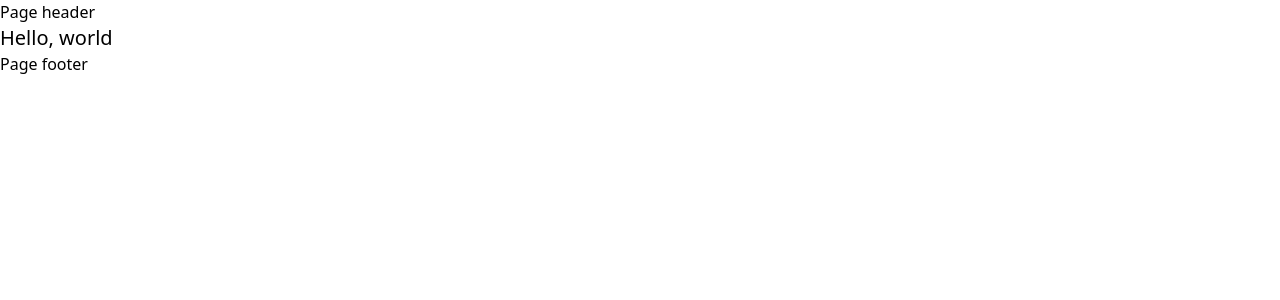
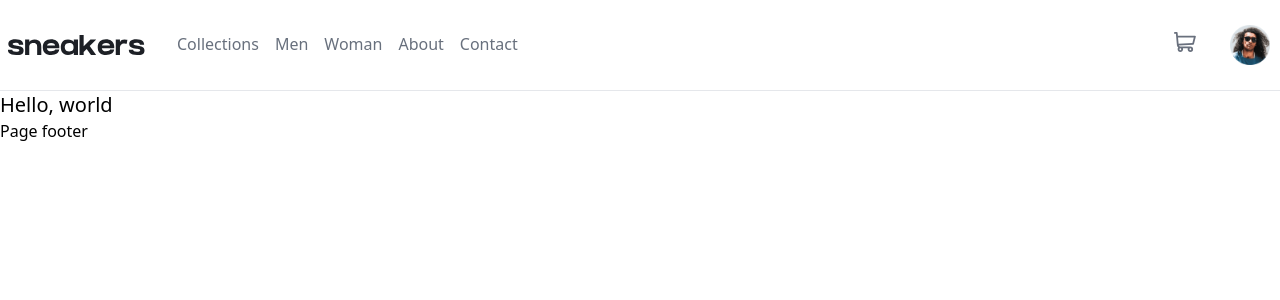
Before and after one commit to dominikrubroeder/ecommerce-product-page-website, a Next.js app: page / in a window 1280 px wide. Shown: the top 300 px of the page. Built offline with nearby package versions, Linux system fonts and the light colour scheme.

Commit message:
Create PageHeader UI structure, styling and Cart modal

```diff
--- /dev/null
+++ b/components/Cart.tsx
@@ -0,0 +1,34 @@
+import React, { useState } from 'react';
+import Image from 'next/image';
+
+const Cart: React.FC = () => {
+  const [isOpen, setIsOpen] = useState(false);
+
+  return (
+    <div className="relative">
+      <Image
+        src="/images/icon-cart.svg"
+        width={22}
+        height={20}
+        alt="Cart icon"
+        className="cursor-pointer"
+        onClick={() => setIsOpen((previousState) => !previousState)}
+      />
+
+      {isOpen && (
+        <div className="absolute drop-shadow rounded-sm bg-white min-w-[20rem] right-0">
+          <header className="border-b">
+            <div className="font-bold p-4">Cart</div>
+          </header>
+          <div className="flex items-center justify-center min-h-[10rem]">
+            <p className="text-app-neutral-blue-grayish-dark">
+              Your cart is empty.
+            </p>
+          </div>
+        </div>
+      )}
+    </div>
+  );
+};
+
+export default Cart;
--- /dev/null
+++ b/components/layout/PageHeader.tsx
@@ -0,0 +1,45 @@
+import React from 'react';
+import Image from 'next/image';
+import { navigationData } from '../../data';
+import Cart from '../Cart';
+
+const PageHeader: React.FC = () => {
+  return (
+    <header className="flex items-center justify-between gap-2 max-w-screen-xl m-auto border-b px-2">
+      <div className="flex items-center gap-8">
+        <Image
+          src="/images/logo.svg"
+          width={137.5}
+          height={20}
+          alt="E-commerce product page logo"
+        />
+
+        <ul className="flex items-center gap-4">
+          {navigationData.map((navigationItem, index) => (
+            <li
+              key={index}
+              className="text-app-neutral-blue-grayish-dark cursor-pointer py-8 border-b-2 border-transparent transition-all hover:text-black hover:border-app-primary-orange"
+            >
+              {navigationItem.title}
+            </li>
+          ))}
+        </ul>
+      </div>
+
+      <div className="flex items-center gap-8">
+        <Cart />
+
+        <div className="flex items-center justify-center border-2 border-transparent cursor-pointer rounded-full transition-all hover:border-app-primary-orange hover:scale-105">
+          <Image
+            src="/images/image-avatar.png"
+            width={40}
+            height={40}
+            alt="Cart icon"
+          />
+        </div>
+      </div>
+    </header>
+  );
+};
+
+export default PageHeader;
--- /dev/null
+++ b/data.ts
@@ -0,0 +1,17 @@
+export const navigationData = [
+  {
+    title: 'Collections',
+  },
+  {
+    title: 'Men',
+  },
+  {
+    title: 'Woman',
+  },
+  {
+    title: 'About',
+  },
+  {
+    title: 'Contact',
+  },
+];
--- a/pages/index.tsx
+++ b/pages/index.tsx
@@ -1,5 +1,6 @@
 import type { NextPage } from 'next';
 import Head from 'next/head';
+import PageHeader from '../components/layout/PageHeader';
 
 const Home: NextPage = () => {
   return (
@@ -10,7 +11,7 @@ const Home: NextPage = () => {
         <link rel="icon" href="/favicon.ico" />
       </Head>
 
-      <header>Page header</header>
+      <PageHeader />
 
       <main>
         <h1 className="text-xl">Hello, world</h1>
--- a/tailwind.config.js
+++ b/tailwind.config.js
@@ -10,8 +10,8 @@ module.exports = {
         'app-primary-orange': 'hsl(26, 100%, 55%)',
         'app-primary-orange-pale': 'hsl(25, 100%, 94%)',
         'app-neutral-blue': 'hsl(220, 13%, 13%)',
-        'app-neutral-blue-grayish': 'hsl(219, 9%, 45%)',
-        'app-neutral-blue-grayish-dark': 'hsl(220, 14%, 75%)',
+        'app-neutral-blue-grayish': 'hsl(220, 14%, 75%)',
+        'app-neutral-blue-grayish-dark': 'hsl(219, 9%, 45%)',
         'app-neutral-blue-grayish-light': 'hsl(223, 64%, 98%)',
       },
     },
```
